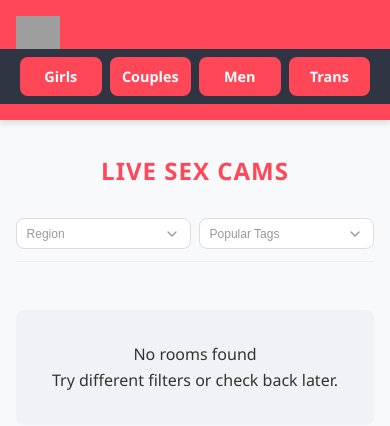
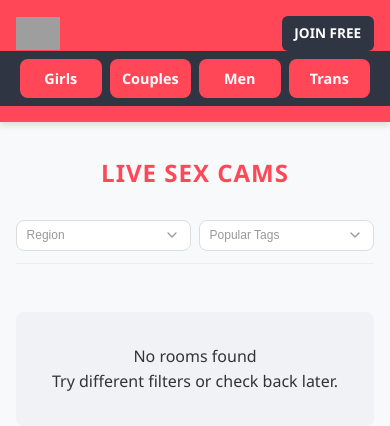
Before and after one commit to pencocaste/cambaddies-net, a PHP site: page / in a window 390 px wide. Shown: the top 426 px of the page. Run offline with PHP 8.4, Linux system fonts and the light colour scheme; data that the repository does not hold is empty; grey boxes are pictures that could not be loaded.

Commit message:
Add register buttons to header (desktop and mobile)
- Desktop: "CREATE FREE ACCOUNT" button with CambaddiesCFA tracking
- Mobile: "JOIN FREE" button with CambaddiesJoinFree tracking
- Background color #2F3542, white bold text, rounded corners
- Responsive: desktop button hidden on mobile, mobile button hidden on desktop
- Added rel="nofollow noreferrer noopener" for SEO

```diff
--- a/assets/styles.css
+++ b/assets/styles.css
@@ -74,6 +74,32 @@ nav {
     background: none;
     border: none;
     color: white;
+}
+
+/* Register Buttons */
+.register-btn {
+    background-color: #2F3542;
+    color: white;
+    font-weight: bold;
+    text-decoration: none;
+    padding: 0.5rem 1rem;
+    border-radius: 6px;
+    transition: var(--transition);
+    white-space: nowrap;
+}
+
+.register-btn:hover {
+    background-color: #3d4452;
+    transform: scale(1.02);
+}
+
+.desktop-register {
+    display: inline-block;
+    margin-left: 1.5rem;
+}
+
+.mobile-register {
+    display: none;
 }
 
 /* Mobile Gender Buttons */
@@ -595,6 +621,16 @@ h2.footer-title {
         display: none;
     }
 
+    .desktop-register {
+        display: none;
+    }
+
+    .mobile-register {
+        display: inline-block;
+        padding: 0.4rem 0.8rem;
+        font-size: 0.85rem;
+    }
+
     .page-header h1 {
         font-size: 1.5rem;
     }
--- a/includes/templates.php
+++ b/includes/templates.php
@@ -240,6 +240,12 @@ function renderHeader($currentPath) {
                 ' . $desktopLinks . '
             </ul>
 
+            <!-- Desktop Register Button -->
+            <a href="https://www.cambaddies.net/accounts/register/?track=CambaddiesCFA" class="register-btn desktop-register" rel="nofollow noreferrer noopener" target="_blank">CREATE FREE ACCOUNT</a>
+
+            <!-- Mobile Register Button -->
+            <a href="https://www.cambaddies.net/accounts/register/?track=CambaddiesJoinFree" class="register-btn mobile-register" rel="nofollow noreferrer noopener" target="_blank">JOIN FREE</a>
+
             <button class="hamburger">
                 <svg xmlns="http://www.w3.org/2000/svg" width="24" height="24" viewBox="0 0 24 24" fill="none" stroke="currentColor" stroke-width="2" stroke-linecap="round" stroke-linejoin="round">
                     <line x1="3" y1="12" x2="21" y2="12"></line>
```
